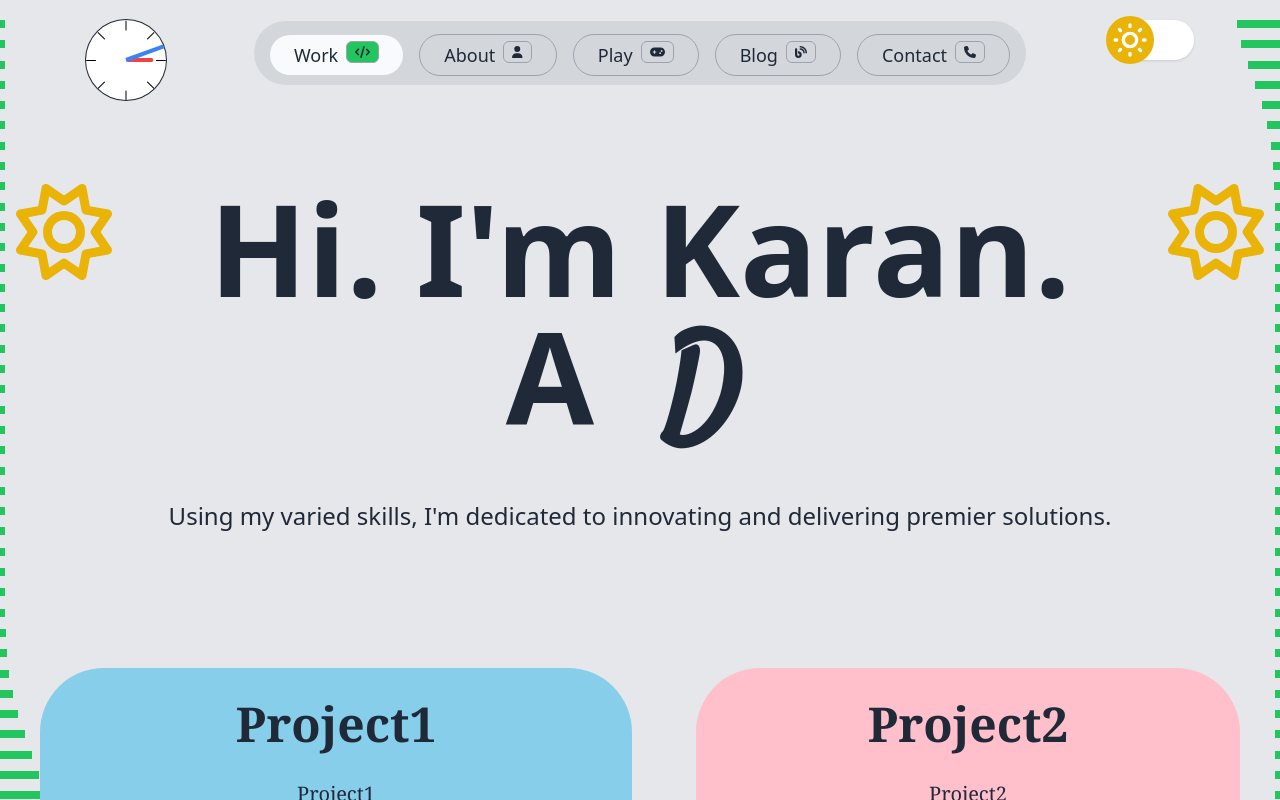
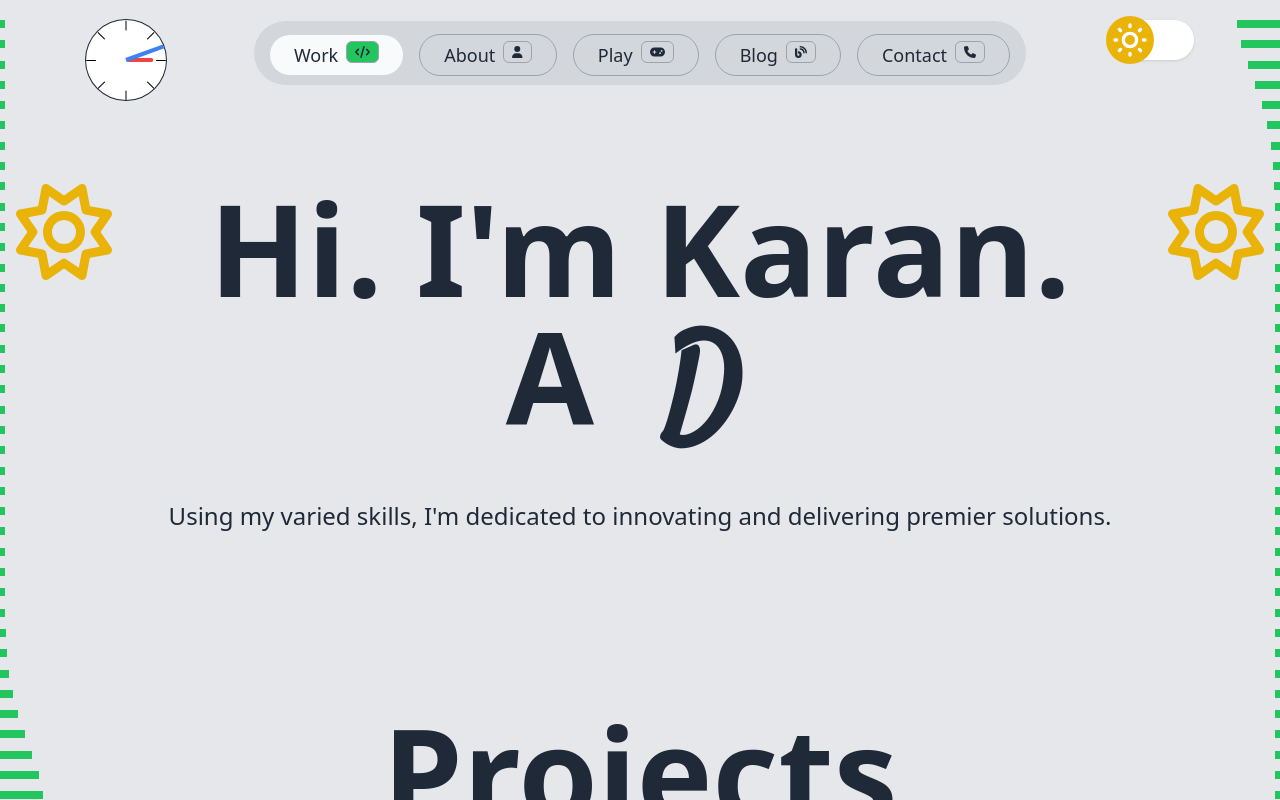
Before and after one commit to kg59/portfolio, a Next.js app: page / in a window 1280 px wide. Shown: the top 800 px of the page. Built offline with nearby package versions, Linux system fonts and the light colour scheme; a web font is replaced by a local one.

Commit message:
updated page description

```diff
--- a/pages/index.jsx
+++ b/pages/index.jsx
@@ -12,7 +12,7 @@ export default function index() {
     <>
       <Head>
         <title>Work</title>
-        <meta name="description" content="Works by Karan Goel" />
+        <meta name="description" content="List of works and projects done by Karan Goel, Completed, In Progress and In Use" />
       </Head>
 
       <Layout content={
@@ -22,6 +22,7 @@ export default function index() {
           </section>
 
           <section>
+          <Title name="Projects" sub="Works completed." />
           <WorkBox
             card1={<WorkCard name="Project1" description="Project1" cardbig={true} />}
             card3={<WorkCard name="Project2" cardcolor="pink" description="Project2" imagemob={true} />}
```
